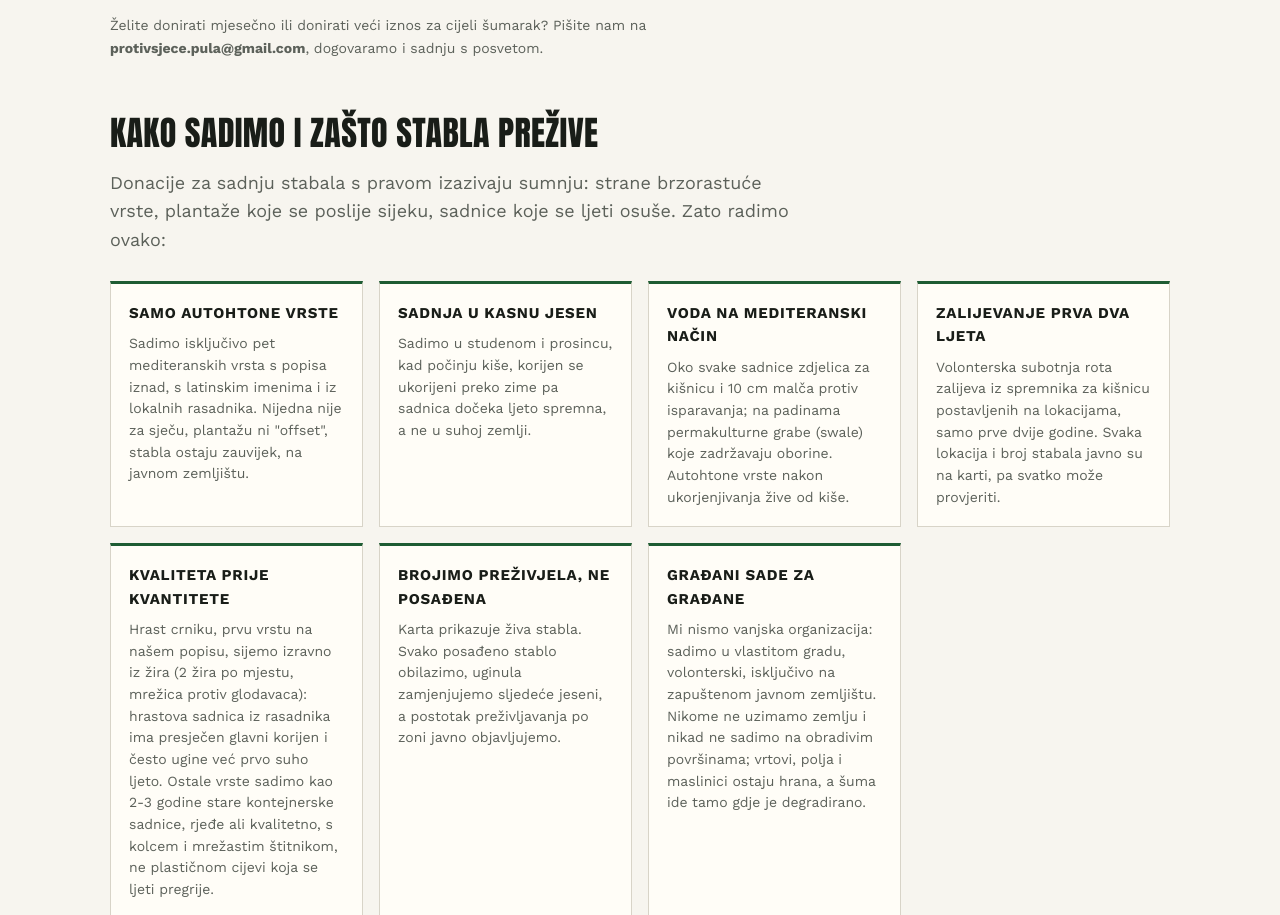
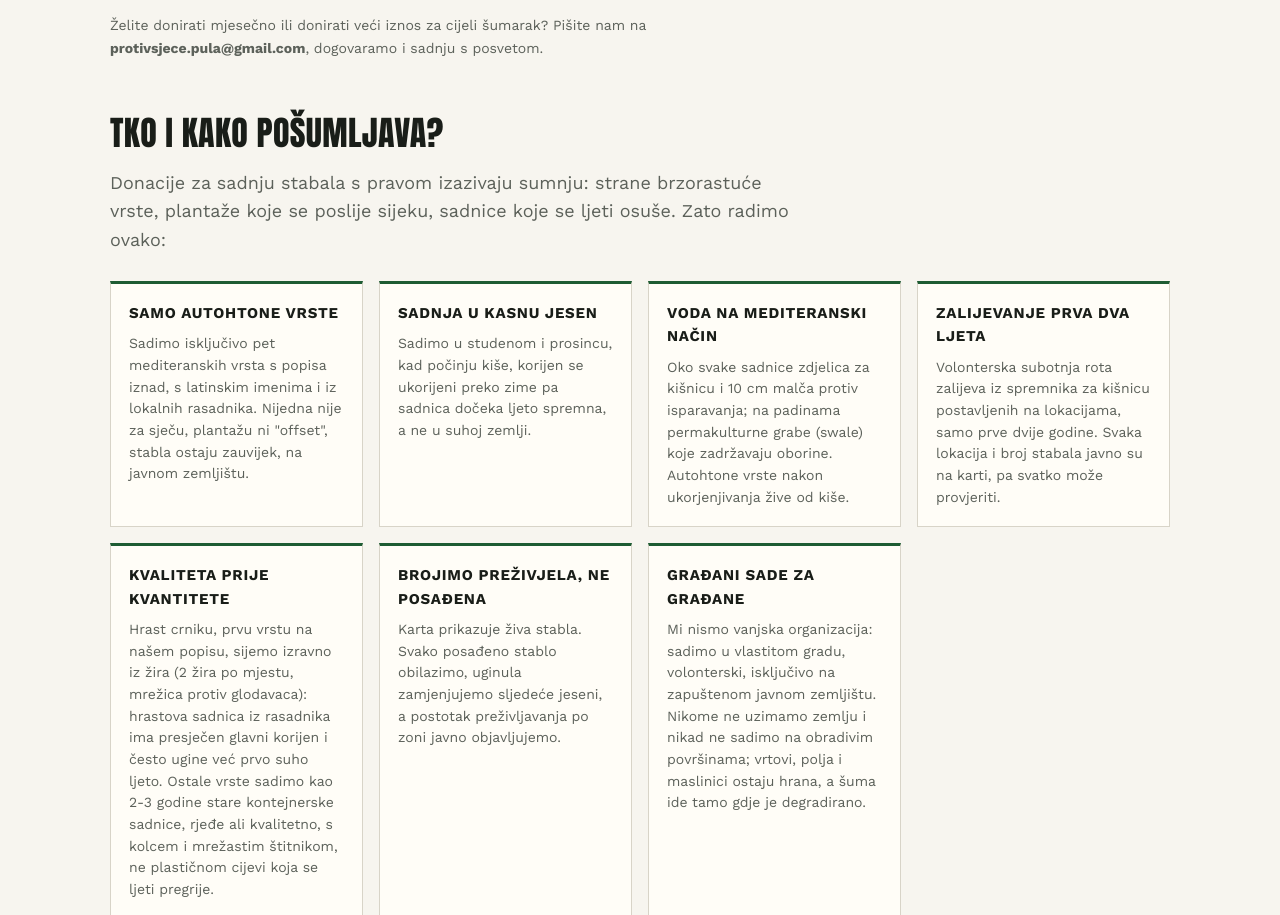
Before and after one commit to MarinaHuber/sadnja, a plain HTML site: page index.html in a window 1280 px wide. Shown: the part 1764-2679 px from the top of the page. Drawn offline with nearby package versions, Linux system fonts and the light colour scheme.

Commit message:
Naslov: Tko i kako pošumljava?
Co-Authored-By: Claude Fable 5 <noreply@anthropic.com>

```diff
--- a/index.html
+++ b/index.html
@@ -231,7 +231,7 @@ footer a{color:var(--green-bright)}
     </div>
     <p class="monthly-note" data-i18n="monthly_note">Želite donirati mjesečno ili donirati veći iznos za cijeli šumarak? Pišite nam na <strong>protivsjece.pula@gmail.com</strong>, dogovaramo i sadnju s posvetom.</p>
 
-    <h3 class="sub-title" data-i18n="how_title">Kako sadimo i zašto stabla prežive</h3>
+    <h3 class="sub-title" data-i18n="how_title">Tko i kako pošumljava?</h3>
     <p class="lede" data-i18n="how_lede">Donacije za sadnju stabala s pravom izazivaju sumnju: strane brzorastuće vrste, plantaže koje se poslije sijeku, sadnice koje se ljeti osuše. Zato radimo ovako:</p>
     <div class="how-grid">
       <div class="how-card" data-i18n="how_1"><b>Samo autohtone vrste</b>Sadimo isključivo pet mediteranskih vrsta s popisa iznad, s latinskim imenima i iz lokalnih rasadnika. Nijedna nije za sječu, plantažu ni "offset", stabla ostaju zauvijek, na javnom zemljištu.</div>
@@ -488,7 +488,7 @@ const UI = {
   btn_copy:{hr:"Kopiraj", en:"Copy"},
   monthly_note:{hr:"Želite donirati mjesečno ili donirati veći iznos za cijeli šumarak? Pišite nam na <strong>protivsjece.pula@gmail.com</strong>, dogovaramo i sadnju s posvetom.",
                 en:"Want to give monthly, or fund a whole grove? Write to <strong>protivsjece.pula@gmail.com</strong>, we also arrange dedication plantings."},
-  how_title:{hr:"Kako sadimo i zašto stabla prežive", en:"How we plant and why the trees survive"},
+  how_title:{hr:"Tko i kako pošumljava?", en:"Who plants, and how?"},
   how_lede:{hr:"Donacije za sadnju stabala s pravom izazivaju sumnju: strane brzorastuće vrste, plantaže koje se poslije sijeku, sadnice koje se ljeti osuše. Zato radimo ovako:",
             en:"Tree-planting donations rightly raise doubts: fast-growing foreign species, plantations logged later, saplings that dry out in summer. So this is how we work:"},
   how_1:{hr:'<b>Samo autohtone vrste</b>Sadimo isključivo pet mediteranskih vrsta s popisa iznad, s latinskim imenima i iz lokalnih rasadnika. Nijedna nije za sječu, plantažu ni "offset", stabla ostaju zauvijek, na javnom zemljištu.',
```
